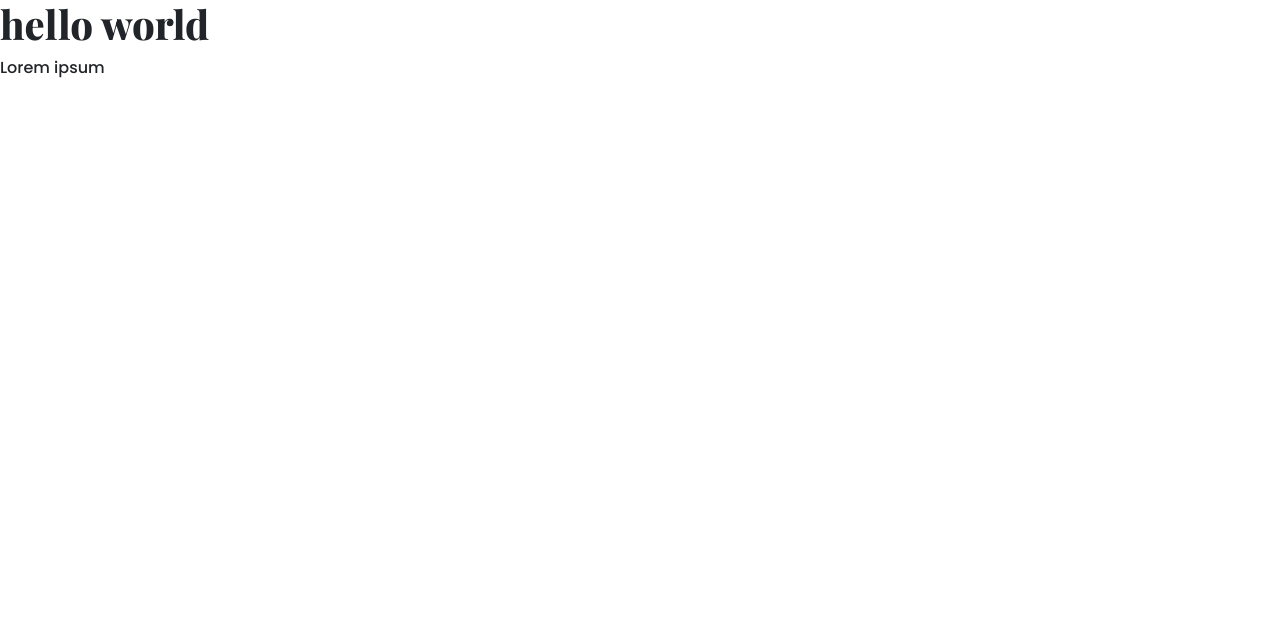
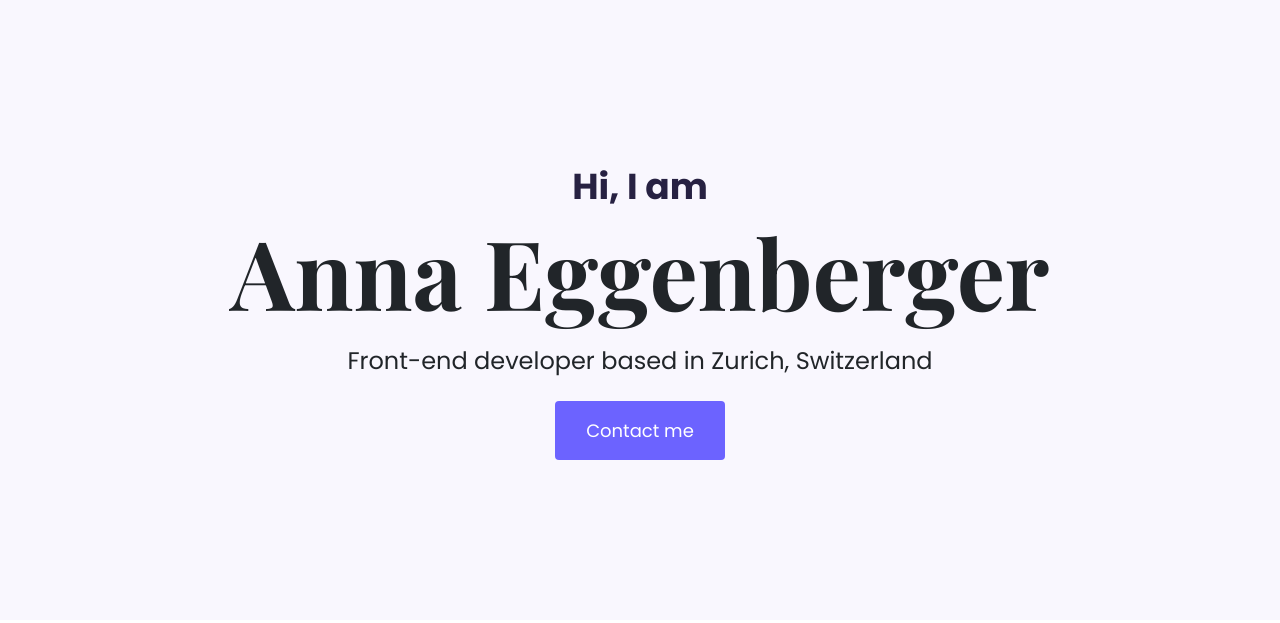
Before and after one commit to AnnaEggenberger/portfolio-project, a plain HTML site: page index.html in a window 1280 px wide. Drawn offline with nearby package versions, Linux system fonts and the light colour scheme; a web font is replaced by a local one.

Commit message:
implemented hero content and css

```diff
--- a/index.html
+++ b/index.html
@@ -37,7 +37,11 @@
     <title>Document</title>
   </head>
   <body>
-    <h1>hello world</h1>
-    <p>Lorem ipsum</p>
+    <div class="hero">
+      <p>Hi, I am</p>
+      <h1>Anna Eggenberger</h1>
+      <h2 class="mb-3">Front-end developer based in Zurich, Switzerland</h2>
+      <div><a href="#" class="btn btn-branding"> Contact me </a></div>
+    </div>
   </body>
 </html>
--- a/styles/portfolio.css
+++ b/styles/portfolio.css
@@ -1,12 +1,56 @@
+:root {
+  --branding-color: #6c63ff;
+  --secondary-color: #f9f7fe;
+  --heading-font-family: "Playfair Display", serif;
+  --default-font-family: "Poppins", sans-serif;
+}
+
 body {
+  font-family: var(--default-font-family);
+}
+
+h1,
+h2,
+h3,
+h4,
+h5,
+h6 {
+  font-family: var(--heading-font-family);
+  font-weight: bold;
 }
 
 h1 {
-  font-family: Playfair Display;
-  font-weight: 800;
+  font-size: 96px;
 }
 
 p {
-  font-family: Poppins;
   font-weight: 500;
 }
+
+.hero {
+  background: var(--secondary-color);
+  text-align: center;
+  padding: 160px 20px;
+}
+
+.hero p {
+  font-size: 36px;
+  font-weight: bold;
+  margin: 0;
+  color: #272142;
+}
+
+.hero h2 {
+  font-family: var(--default-font-family);
+  font-weight: 400;
+  font-size: 24px;
+  line-height: 2;
+}
+
+.btn-branding {
+  background: var(--branding-color);
+  border-radius: 4px;
+  color: white;
+  font-size: 18px;
+  padding: 15px 30px;
+}
```
